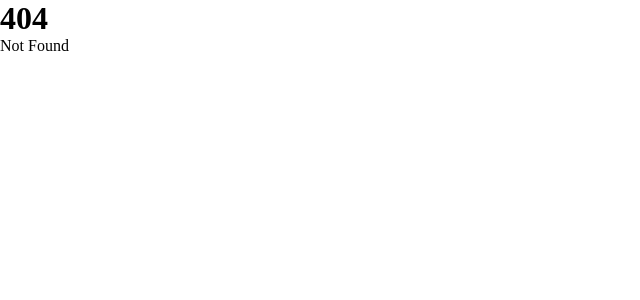
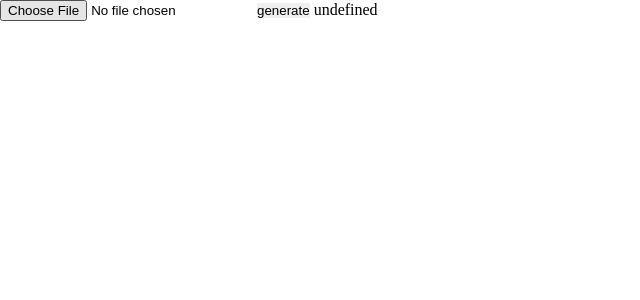
Before and after one commit to NikTiltov/frontend, a SvelteKit app: page /reg in a window 1280 px wide. Before the commit this address had no page. Shown: the top 300 px of the page, without its empty margins (0-640 px from the left). Built offline with nearby package versions, Linux system fonts and the light colour scheme.

Commit message:
in process

```diff
--- /dev/null
+++ b/src/routes/auth/+page.ts
@@ -0,0 +1,5 @@
+import type { PageLoad } from "./$types";
+
+export const load: PageLoad = async ({ params }) => {
+
+}
--- /dev/null
+++ b/src/routes/reg/+page.svelte
@@ -0,0 +1,18 @@
+<script lang="ts">
+   let files: FileList;
+   let data: any;
+
+   function Image() {
+      let reader = new FileReader();
+      reader.readAsDataURL(files[0]);
+
+      reader.onload = () => {
+         data = reader.result;
+      };
+   }
+</script>
+
+
+<input type="file" bind:files={files}/>
+<button on:click={Image}>generate</button>
+{data}
```
